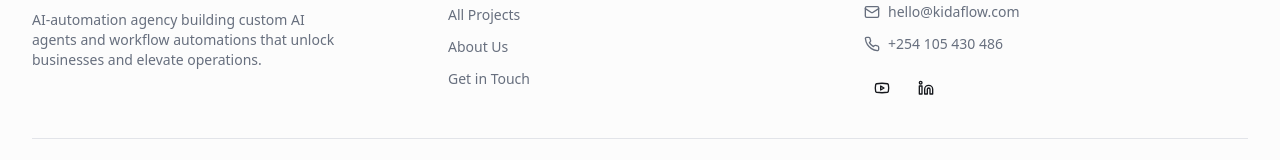
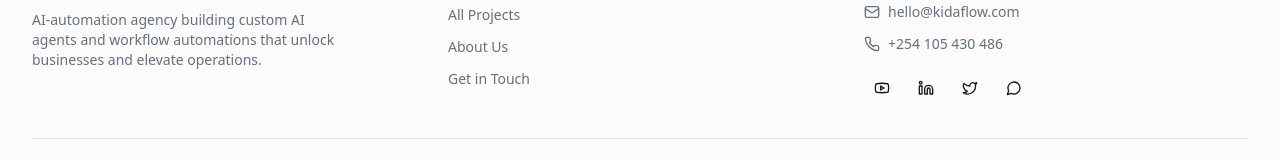
Before and after one commit to KiDaFlow/kidaflow-portfolio, a React (Vite) app: page / in a window 1280 px wide. Shown: the part 3018-3178 px from the top of the page. Built offline with nearby package versions, Linux system fonts and the light colour scheme.

Commit message:
Add social media icons to footer

```diff
--- a/src/components/layout/footer.tsx
+++ b/src/components/layout/footer.tsx
@@ -1,6 +1,6 @@
 import { Link } from "react-router-dom";
 import { Button } from "@/components/ui/button";
-import { Mail, Phone, Youtube, Linkedin } from "lucide-react";
+import { Mail, Phone, Youtube, Linkedin, Twitter, MessageCircle } from "lucide-react";
 
 export function Footer() {
   const currentYear = new Date().getFullYear();
@@ -83,6 +83,18 @@ export function Footer() {
                   <span className="sr-only">LinkedIn</span>
                 </a>
               </Button>
+              <Button variant="ghost" size="sm" className="w-9 h-9 p-0" asChild>
+                <a href="https://x.com/Kidaflow_auto" target="_blank" rel="noopener noreferrer">
+                  <Twitter className="h-4 w-4" />
+                  <span className="sr-only">Twitter</span>
+                </a>
+              </Button>
+              <Button variant="ghost" size="sm" className="w-9 h-9 p-0" asChild>
+                <a href="https://api.whatsapp.com/send/?phone=254105430486" target="_blank" rel="noopener noreferrer">
+                  <MessageCircle className="h-4 w-4" />
+                  <span className="sr-only">WhatsApp</span>
+                </a>
+              </Button>
             </div>
           </div>
         </div>
```
